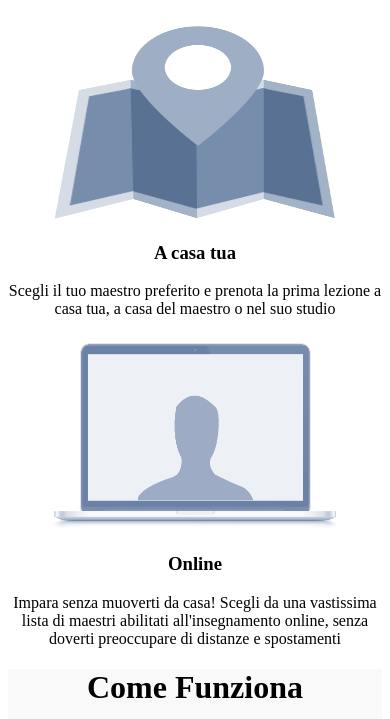
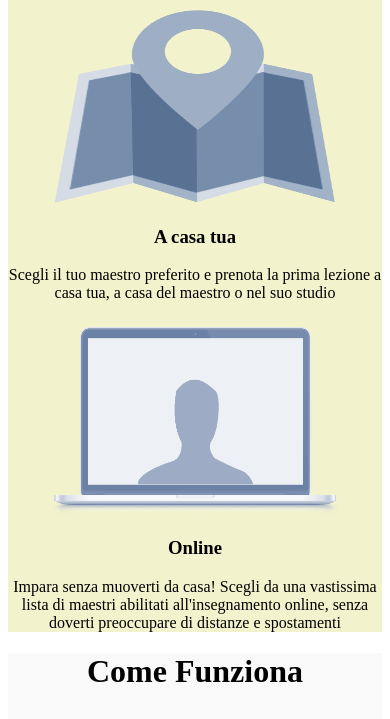
Before and after one commit to Marcoseven/html-css-resp-wannabe, a plain HTML site: page live-wannabe/index.html in a window 390 px wide. Shown: the part 73-792 px from the top of the page. Drawn offline with Linux system fonts and the light colour scheme.

Commit message:
Aggiunte modifiche

```diff
--- a/live-wannabe/style.css
+++ b/live-wannabe/style.css
@@ -86,6 +86,11 @@ MEDIA QUERY
 		margin: 1rem auto;
 	}
 
+	#lezioni,
+	#why {
+		background-color: #f2f2cd;
+	}
+
 	/* #lezioni */
 	#lezioni > .row > img {
 		display: none;
@@ -96,12 +101,12 @@ MEDIA QUERY
 		width: 100%;
 		height: 100%;
 		margin: auto;
+		float: none;
 	}
 
 	#lezioni .row > .left img,
 	#lezioni .row > .right img {
 		width: 80%;
-		float: none;
 		margin: 1rem auto;
 	}
 	/* /#lezioni */
```
